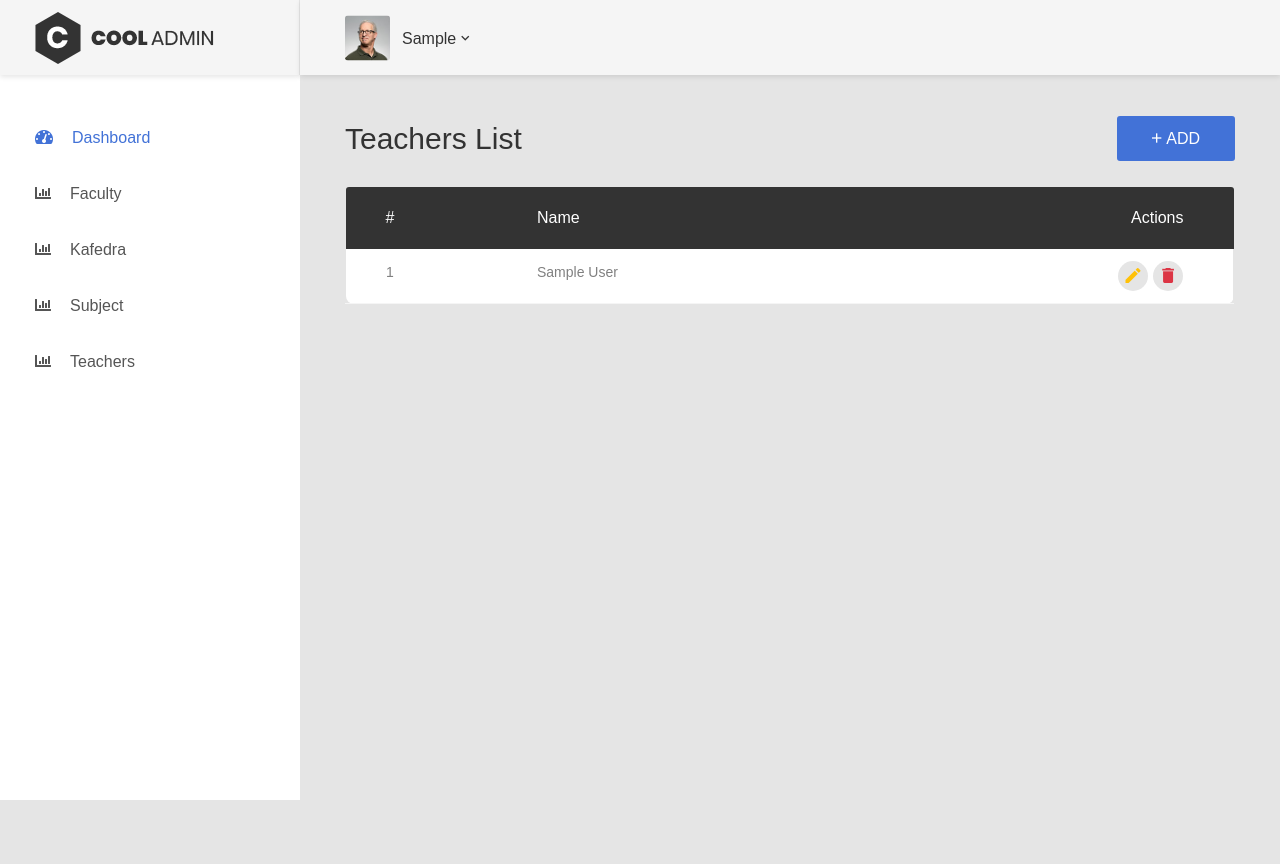
After one commit to Olimjon2004/lms_site, a Django app: page /teachers/list/ in a window 1280 px wide. The commit adds this page. Run offline with Django 3.2, Linux system fonts and the light colour scheme; a user stored in the database is signed in; tables that the repository leaves empty hold one stand-in row (values such as "Sample post"); some libraries are stand-ins or nearby versions.

Commit message:
Implement teachers CRUD functionality

```diff
--- a/adminapp/services.py
+++ b/adminapp/services.py
@@ -36,3 +36,10 @@ def get_subjects():
         cursor.execute("""SELECT * from adminapp_subjects""")
         subjects = dictfetchall(cursor)
         return subjects
+
+
+def get_teachers():
+    with closing(connection.cursor()) as cursor:
+        cursor.execute(""" SELECT * from adminapp_teachers""")
+        teachers = dictfetchall(cursor)
+        return teachers
--- a/adminapp/urls.py
+++ b/adminapp/urls.py
@@ -20,4 +20,9 @@ urlpatterns = [
     path('subjects/<int:pk>/edit/',subjects_edit, name='subjects_edit'),
     path('subjects/<int:pk>/delete/',subjects_delete, name='subjects_delete'),
     path('subjects/list/',subjects_list, name='subjects_list'),
+
+    path('teachers/create', teachers_creat, name='teachers_create'),
+    path('teachers/<int:pk>/edit/', teachers_edit, name='teachers_edit'),
+    path('teachers/<int:pk>/delete/', teachers_delete, name='teachers_delete'),
+    path('teachers/list/', teachers_list, name='teachers_list')
 ]
--- a/adminapp/views.py
+++ b/adminapp/views.py
@@ -170,3 +170,46 @@ def subjects_list(request):
         "subjects": subjects
     }
     return render(request, 'subjects/list.html', ctx)
+
+
+@login_required_decorator
+def teachers_creat(request):
+    model = Teachers()
+    form = TeachersForm(request.POST or None, instance=model)
+    if request.POST and form.is_valid():
+        form.save()
+        return redirect("teachers_list")
+    ctx = {
+        'form': form
+    }
+    return render(request, 'teachers/form.html', ctx)
+
+
+@login_required_decorator
+def teachers_edit(request, pk):
+    model = Teachers.objects.get(pk=pk)
+    form = TeachersForm(request.POST or None, instance=model)
+    if request.POST and form.is_valid():
+        form.save()
+        return redirect('teachers_list')
+    ctx = {
+        'form': form,
+        'model': model
+    }
+    return render(request, 'teachers/form.html', ctx)
+
+
+@login_required_decorator
+def teachers_delete(request, pk):
+    model = Teachers.objects.get(pk=pk)
+    model.delete()
+    return redirect('teachers_list')
+
+
+@login_required_decorator
+def teachers_list(request):
+    teachers = services.get_teachers()
+    ctx = {
+        'teachers': teachers
+    }
+    return render(request, 'teachers/list.html', ctx)
--- a/templates/sidebar.html
+++ b/templates/sidebar.html
@@ -22,6 +22,9 @@
                 <li>
                     <a href="{% url 'subjects_list' %}"><i class="fas fa-chart-bar"></i>Subject</a>
                 </li>
+                <li>
+                    <a href="{% url 'teachers_list' %}"><i class="fas fa-chart-bar"></i>Teachers</a>
+                </li>
             </ul>
         </nav>
     </div>
--- /dev/null
+++ b/templates/teachers/list.html
@@ -0,0 +1,65 @@
+
+{% extends 'base.html' %}
+{% load static %}
+{% block content %}
+ <div class="page-container">
+    <!-- HEADER DESKTOP-->
+    {%include 'userbar.html'%}
+    <!-- HEADER DESKTOP-->
+
+    <!-- MAIN CONTENT-->
+    <div class="main-content">
+        <div class="section__content section__content--p30">
+            <div class="container-fluid">
+                <div class="row">
+                    <div class="col-md-12">
+                        <div class="overview-wrap">
+                            <h2 class="title-1">Teachers List</h2>
+                            <a class="au-btn au-btn-icon au-btn--blue" href="{% url 'teachers_create' %}">
+                                <i class="zmdi zmdi-plus"></i>add</a>
+                        </div>
+                    </div>
+                </div>
+                <br>
+                <div class="row">
+                    <div class="col-md-12">
+                        <!-- DATA TABLE-->
+                        <div class="table-responsive m-b-40">
+                            <table class="table table-borderless table-data3">
+                                <thead>
+                                    <tr>
+                                        <th>#</th>
+                                        <th>Name</th>
+                                        <th>Actions</th>
+                                    </tr>
+                                </thead>
+                                <tbody>
+                                    {% for teacher in teachers %}
+                                    <tr>
+                                        <td>{{ teacher.id }}</td>
+                                        <td>{{ teacher.name }}</td>
+                                        <td>
+                                            <div class="table-data-feature">
+                                                <a class="item" data-toggle="tooltip" href="{% url 'teachers_edit' pk=teacher.id %}" data-placement="top" title="" data-original-title="Edit">
+                                                    <i class="zmdi zmdi-edit text-warning"></i>
+                                                </a>
+                                                <a class="item" data-toggle="tooltip" href="{% url 'teachers_delete' pk=teacher.id %}" data-placement="top" title="" data-original-title="Delete">
+                                                    <i class="zmdi zmdi-delete text-danger"></i>
+                                                </a>
+                                            </div>
+                                        </td>
+                                    </tr>
+                                    {% endfor %}
+                                </tbody>
+                            </table>
+                        </div>
+                        <!-- END DATA TABLE-->
+                    </div>
+                </div>
+            </div>
+        </div>
+    </div>
+    <!-- END MAIN CONTENT-->
+    <!-- END PAGE CONTAINER-->
+</div>
+{% endblock %}
```
Also changed, not shown: templates/teachers/form.html (added, +53 -0 lines), adminapp/models.py (line endings or trailing spaces).
